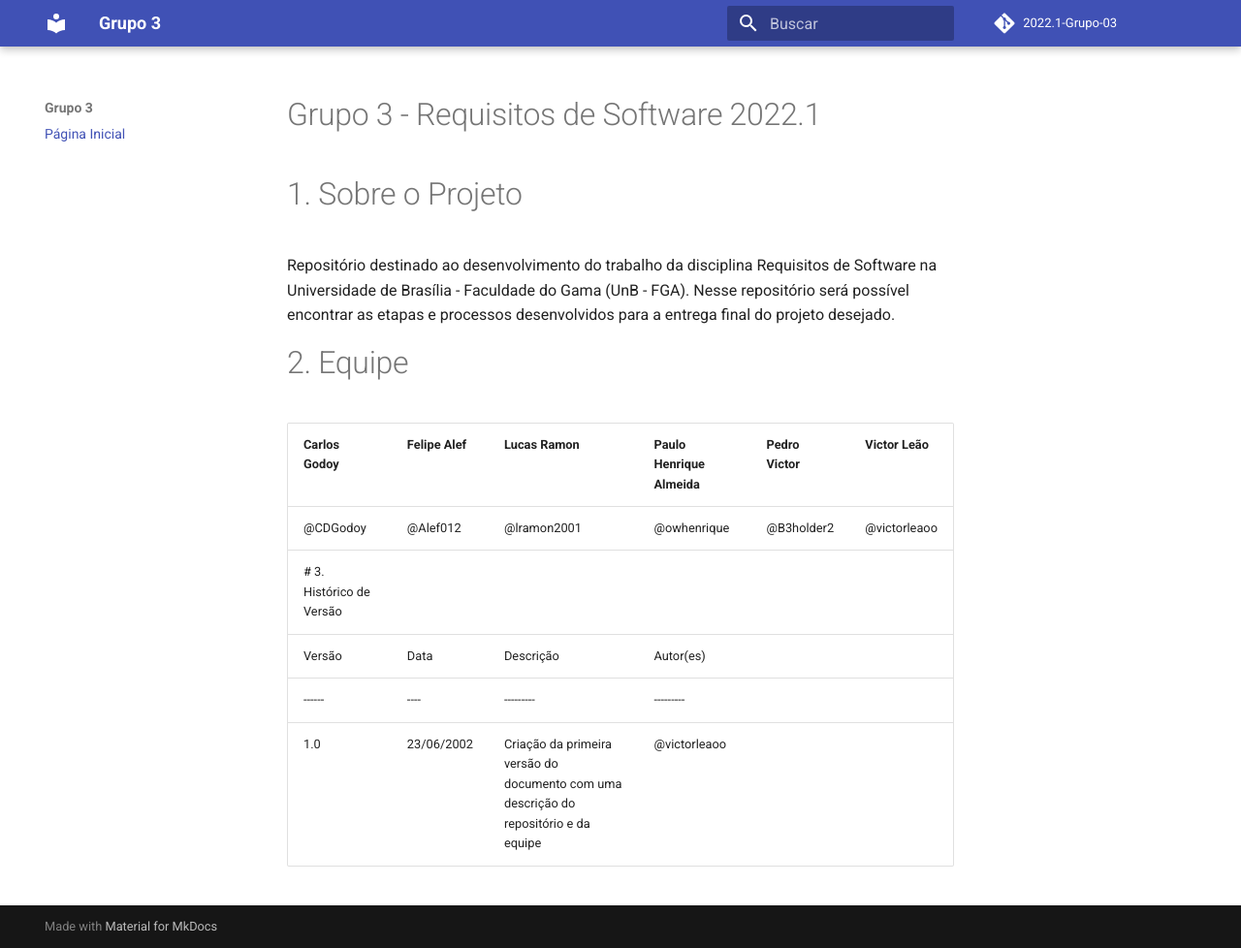
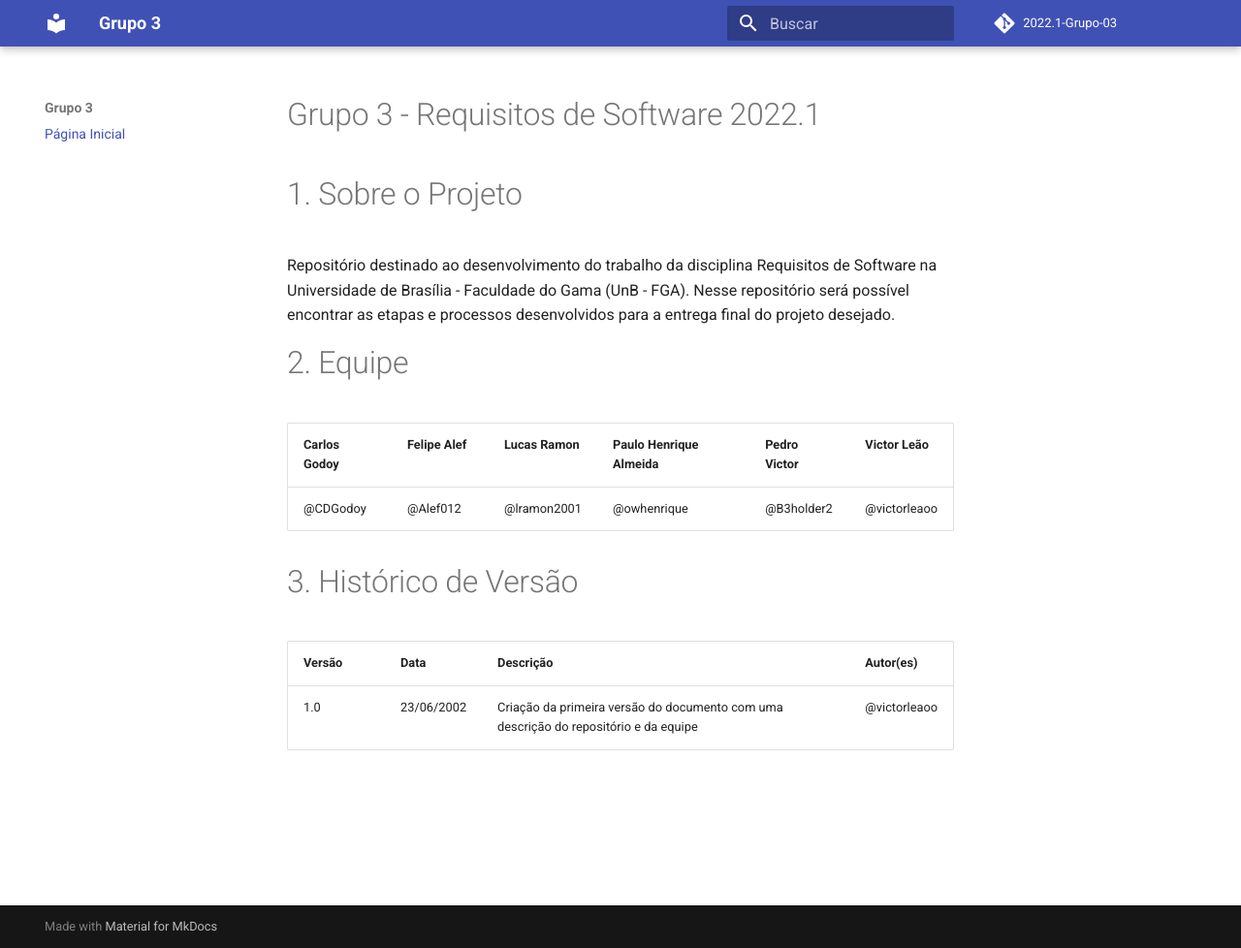
Before and after one commit to Requisitos-de-Software/2022.1-Youtube, an MkDocs documentation site: the page built from docs/index.md, in a window 1280 px wide and 978 px high. Shown: the whole window at 97% size. Built offline with MkDocs 1.6.1 and Material for MkDocs 9.7.7, drawn with Linux system fonts in a browser that asks for light colours; comment, search, counter and statistics services are not loaded.

Commit message:
Página Inicial GitHub Pages

```diff
--- a/docs/index.md
+++ b/docs/index.md
@@ -1,10 +1,13 @@
 # Grupo 3 - Requisitos de Software 2022.1
+
 # 1. Sobre o Projeto
 Repositório destinado ao desenvolvimento do trabalho da disciplina Requisitos de Software na Universidade de Brasília - Faculdade do Gama (UnB - FGA). Nesse repositório será possível encontrar as etapas e processos desenvolvidos para a entrega final do projeto desejado.
+
 # 2. Equipe
-| Carlos Godoy | Felipe Alef | Lucas Ramon | Paulo Henrique Almeida | Pedro Victor | Victor Leão |
-| ------------ | ----------- | ----------- | ---------------------- | ------------ | ----------- |
-| @CDGodoy | @Alef012 | @lramon2001 | @owhenrique | @B3holder2 | @victorleaoo |
+| Carlos Godoy | Felipe Alef | Lucas Ramon | Paulo Henrique Almeida | Pedro Victor | Victor Leão  |
+| ------------ | ----------- | ----------- | ---------------------- | ------------ | ------------ |
+| @CDGodoy     | @Alef012    | @lramon2001 | @owhenrique            | @B3holder2   | @victorleaoo |
+
 # 3. Histórico de Versão
 | Versão | Data | Descrição | Autor(es) |
 | ------ | ---- | --------- | --------- |
```
